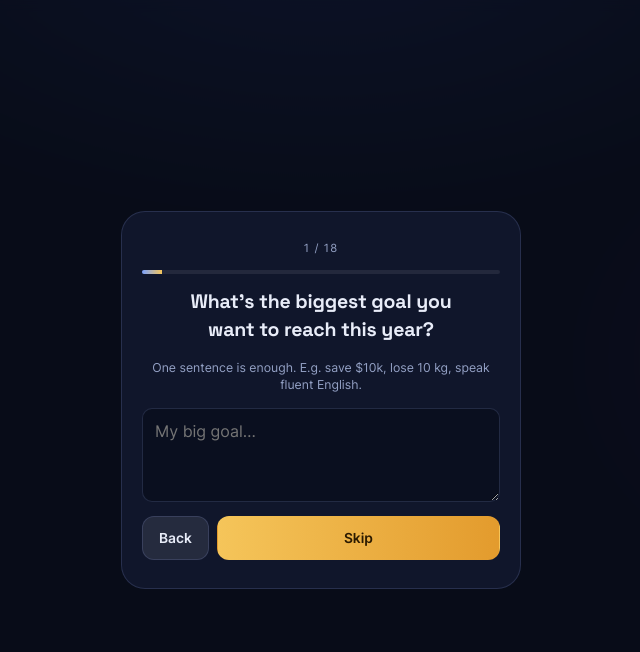
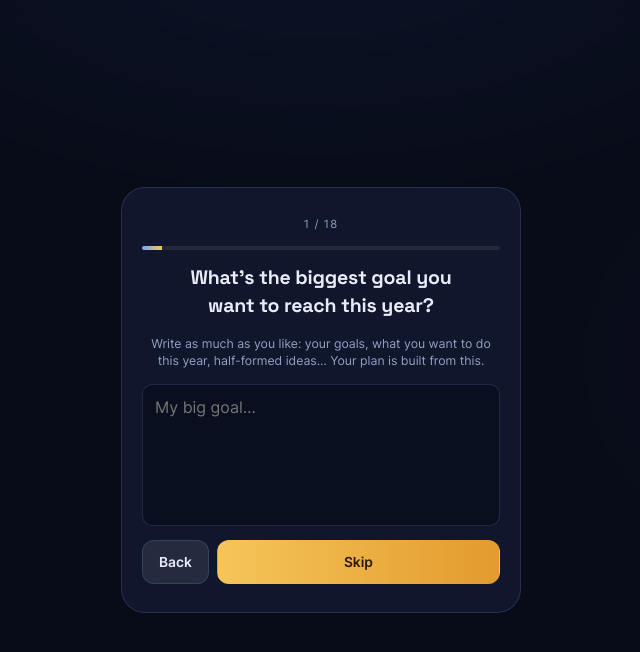
Before and after one commit to kemalcetinky1-ctrl/hedef-takvimi, a website: page www/index.html in a window 1280 px wide. Both pictures are taken after a click on the button "Start". Shown: the whole page, without its empty margins (319-959 px from the left). Drawn offline with Linux system fonts and the light colour scheme.

Commit message:
Büyük hedef sorusu: karakter sınırı kalktı, kutu yazdıkça büyüyor
Co-Authored-By: Claude Opus 5.5 <noreply@anthropic.com>
Claude-Session: https://claude.ai/code/session_01LbvRE2MNuYA6vB3BWk4kMk

```diff
--- a/www/app.js
+++ b/www/app.js
@@ -399,9 +399,9 @@ function wizard(redo) {
       card.append(nav(t("start"), () => go(1)));
     } else if (step === "goal") {
       card.append(el("h2", "wq", t("qGoal")), el("p", "hint c", t("qGoalH")));
-      const ta = el("textarea"); ta.rows = 3; ta.id = "wGoal"; ta.placeholder = t("qGoalPh"); ta.value = A.goal; ta.maxLength = 160; card.append(ta);
+      const ta = el("textarea"); ta.rows = 5; ta.id = "wGoal"; ta.className = "grow"; ta.placeholder = t("qGoalPh"); ta.value = A.goal; ta.maxLength = 5000; card.append(ta); const fit = () => { ta.style.height = "auto"; ta.style.height = Math.min(ta.scrollHeight + 2, innerHeight * 0.5) + "px"; }; setTimeout(fit, 0);
       card.append(nav(A.goal.trim() ? t("wzNext") : t("wzSkip"), () => go(si + 1)));
-      ta.oninput = () => { A.goal = ta.value; card.querySelector(".wnav .gold").textContent = ta.value.trim() ? t("wzNext") : t("wzSkip"); };
+      ta.oninput = () => { A.goal = ta.value; fit(); card.querySelector(".wnav .gold").textContent = ta.value.trim() ? t("wzNext") : t("wzSkip"); };
     } else if (step === "day") {
       card.append(el("h2", "wq", t("qDay")), el("p", "hint c", t("qDayWake")));
       const tm = el("div", "times");
--- a/www/index.html
+++ b/www/index.html
@@ -186,7 +186,7 @@
       <p class="hint" id="bMsg" role="status"></p>
       <button class="btn danger" id="resetBtn" data-t="reset"></button>
       <a class="link" href="privacy.html" id="privLink" data-t="privacyLink"></a>
-      <p class="hint c">v1.5.1</p>
+      <p class="hint c">v1.5.2</p>
     </div>
   </section>
 </main>
--- a/www/plan.js
+++ b/www/plan.js
@@ -5,7 +5,7 @@ const Q = {
   tr: {
     wzNext: "Devam", wzBack: "Geri", wzSkip: "Atla", yes: "Evet 👍", no: "Hayır",
     wzStep: "{a} / {b}",
-    qGoal: "Bu yıl ulaşmak istediğin en büyük hedef ne?", qGoalH: "Tek cümle yeter. Örn: 1 milyon TL kazanmak, 10 kilo vermek, akıcı İngilizce.", qGoalPh: "Büyük hedefim…",
+    qGoal: "Bu yıl ulaşmak istediğin en büyük hedef ne?", qGoalH: "İstediğin kadar uzun yaz: hedeflerin, bu yıl ne yapmak istediğin, aklından geçenler… Planını buna göre hazırlayacağız.", qGoalPh: "Büyük hedefim…",
     qDay: "Günün nasıl geçiyor?", qDayWake: "Genelde kaçta kalkıp kaçta yatıyorsun?", qDayPart: "Günün hangi saatinde daha verimlisin?",
     howMuch: "Harika! Günde ne kadar ayırabilirsin?",
     packPrice: "Bir paketin fiyatı", cur: "Para birimi", priceQ: "Bir paket sigarayı kaça alıyorsun?", priceHint: "Kendi aldığın markanın fiyatını yaz. Türkiye'de paketler genelde 115–140 ₺.", perDay: "Günde {d} harcıyorsun. Bırakırsan bu para senin. 💰",
@@ -41,7 +41,7 @@ const Q = {
   en: {
     wzNext: "Next", wzBack: "Back", wzSkip: "Skip", yes: "Yes 👍", no: "No",
     wzStep: "{a} / {b}",
-    qGoal: "What's the biggest goal you want to reach this year?", qGoalH: "One sentence is enough. E.g. save $10k, lose 10 kg, speak fluent English.", qGoalPh: "My big goal…",
+    qGoal: "What's the biggest goal you want to reach this year?", qGoalH: "Write as much as you like: your goals, what you want to do this year, half-formed ideas… Your plan is built from this.", qGoalPh: "My big goal…",
     qDay: "What does your day look like?", qDayWake: "When do you usually get up and go to bed?", qDayPart: "When are you most productive?",
     howMuch: "Great! How much time a day can you give it?",
     packPrice: "Price of one pack", cur: "Currency", priceQ: "How much do you pay for one pack?", priceHint: "Type the price of the brand you buy.", perDay: "You spend {d} a day. Quit and it's yours. 💰",
@@ -78,6 +78,8 @@ const Q = {
 Object.keys(Q).forEach(l => Object.assign(I18N[l], Q[l]));
 
 const ORDER = ["read", "sport", "lang", "work", "money", "invest", "mind", "pray", "social", "smoke", "create", "family", "water", "care", "sleep"];
+// first sentence / line of a long goal, max ~60 chars, for the routine line
+const short = g => { g = (g || "").trim().split(/\n|(?<=[.!?])\s/)[0].trim(); return g.length > 60 ? g.slice(0, 57).replace(/\s+\S*$/, "") + "…" : g; };
 const toMin = s => { const [h, m] = (s || "0:0").split(":").map(Number); return h * 60 + m; };
 const toHM = m => { m = ((m % 1440) + 1440) % 1440; return String(Math.floor(m / 60)).padStart(2, "0") + ":" + String(m % 60).padStart(2, "0"); };
 
@@ -99,7 +101,7 @@ function build(lang, a, uid) {
   const focusLen = "work" in yes ? " (" + QS.work.amts[yes.work] + ")" : "";
   const routine = [
     { id: uid(), time: toHM(wake), t: L.R.wake },
-    { id: uid(), time: toHM(focusAt), t: L.R.focus.replace("{g}", (a.goal || "").trim() || L.focusDefault) + focusLen },
+    { id: uid(), time: toHM(focusAt), t: L.R.focus.replace("{g}", short(a.goal) || L.focusDefault) + focusLen },
     { id: uid(), time: toHM(sleep - 45), t: L.R.review },
     { id: uid(), time: toHM(sleep - 20), t: L.R.sleep }
   ];
--- a/www/style.css
+++ b/www/style.css
@@ -160,3 +160,4 @@ input[type=number]{width:100%;min-width:0;background:rgba(8,12,24,.6);border:1px
 .ck[role=switch][aria-checked="true"] .bx{background:var(--gold);border-color:var(--gold)}.ck[role=switch][aria-checked="true"] .bx::after{content:"✓";color:var(--ink);font-weight:800}
 .ck[role=switch][aria-checked="true"] span:last-child{text-decoration:none;color:var(--fg)}
 .logo svg{width:56%;height:56%}.logo path{stroke:var(--ink);stroke-width:5.5;stroke-linecap:round;fill:none}
+textarea.grow{min-height:130px;overflow-y:auto;resize:none}
```
